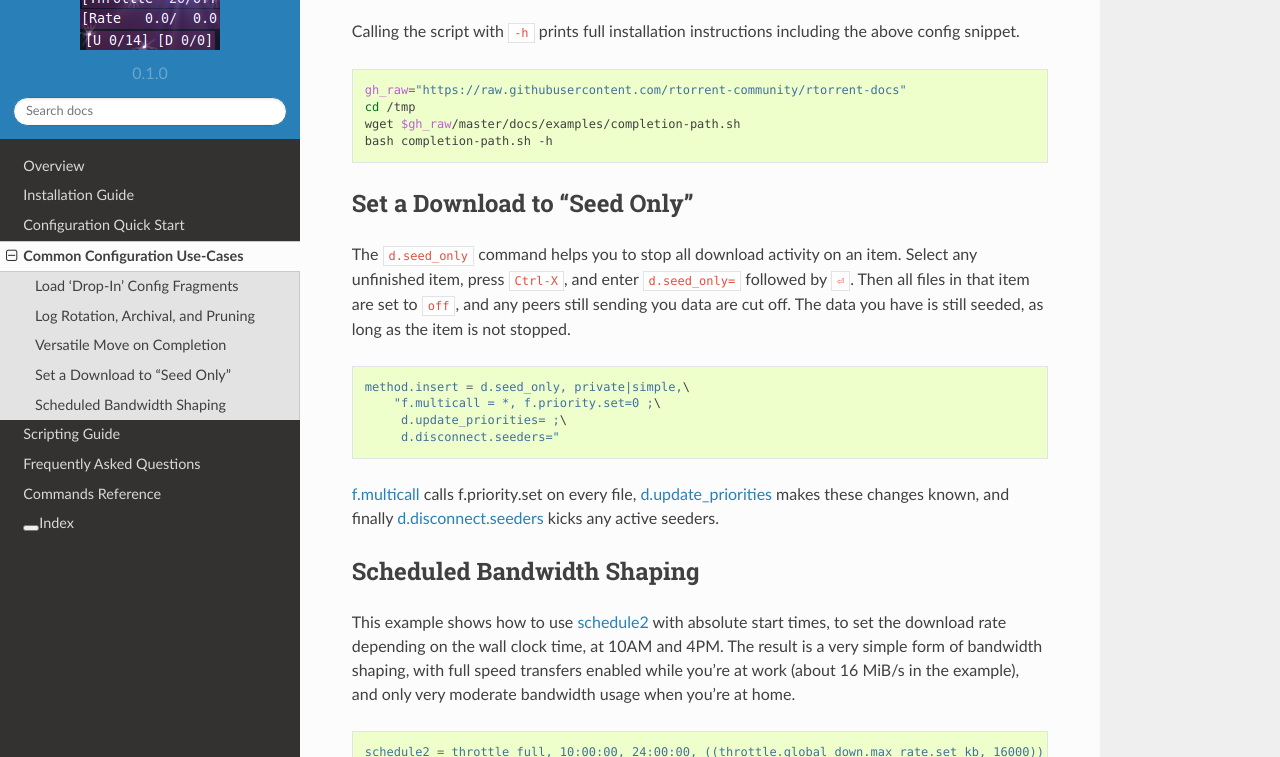
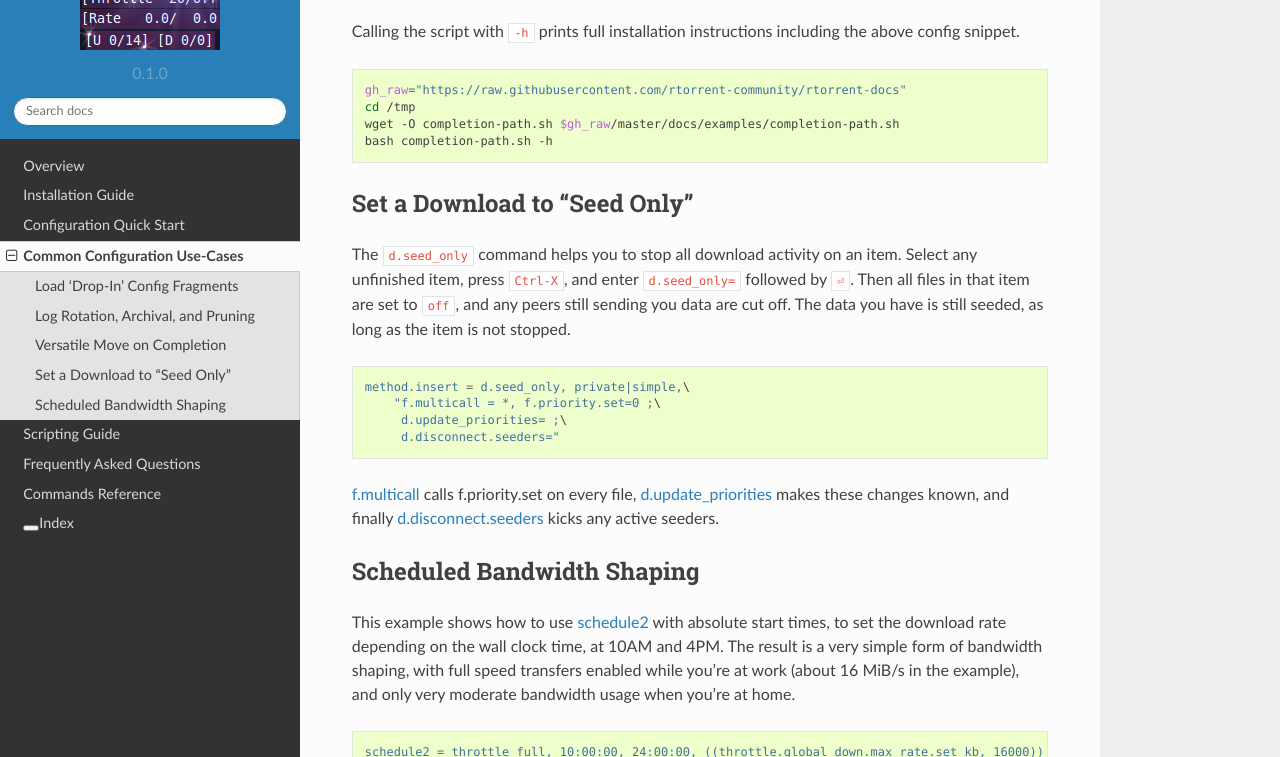
Before and after one commit to rtorrent-community/rtorrent-docs, a Sphinx documentation site: the page built from docs/use-cases.rst, in a window 1280 px wide and 900 px high, scrolled down 2787 px, cut to the strip 143-900 px from the top of the window. Built offline with Sphinx 7.4.7 and the Read the Docs theme 2.0.0, drawn with Linux system fonts in a browser that asks for light colours.

Commit message:
always download into 'completion-path.sh'

```diff
--- a/docs/use-cases.rst
+++ b/docs/use-cases.rst
@@ -152,7 +152,7 @@ including the above config snippet.
 
     gh_raw="https://raw.githubusercontent.com/rtorrent-community/rtorrent-docs"
     cd /tmp
-    wget $gh_raw/master/docs/examples/completion-path.sh
+    wget -O completion-path.sh $gh_raw/master/docs/examples/completion-path.sh
     bash completion-path.sh -h
 
 
```
